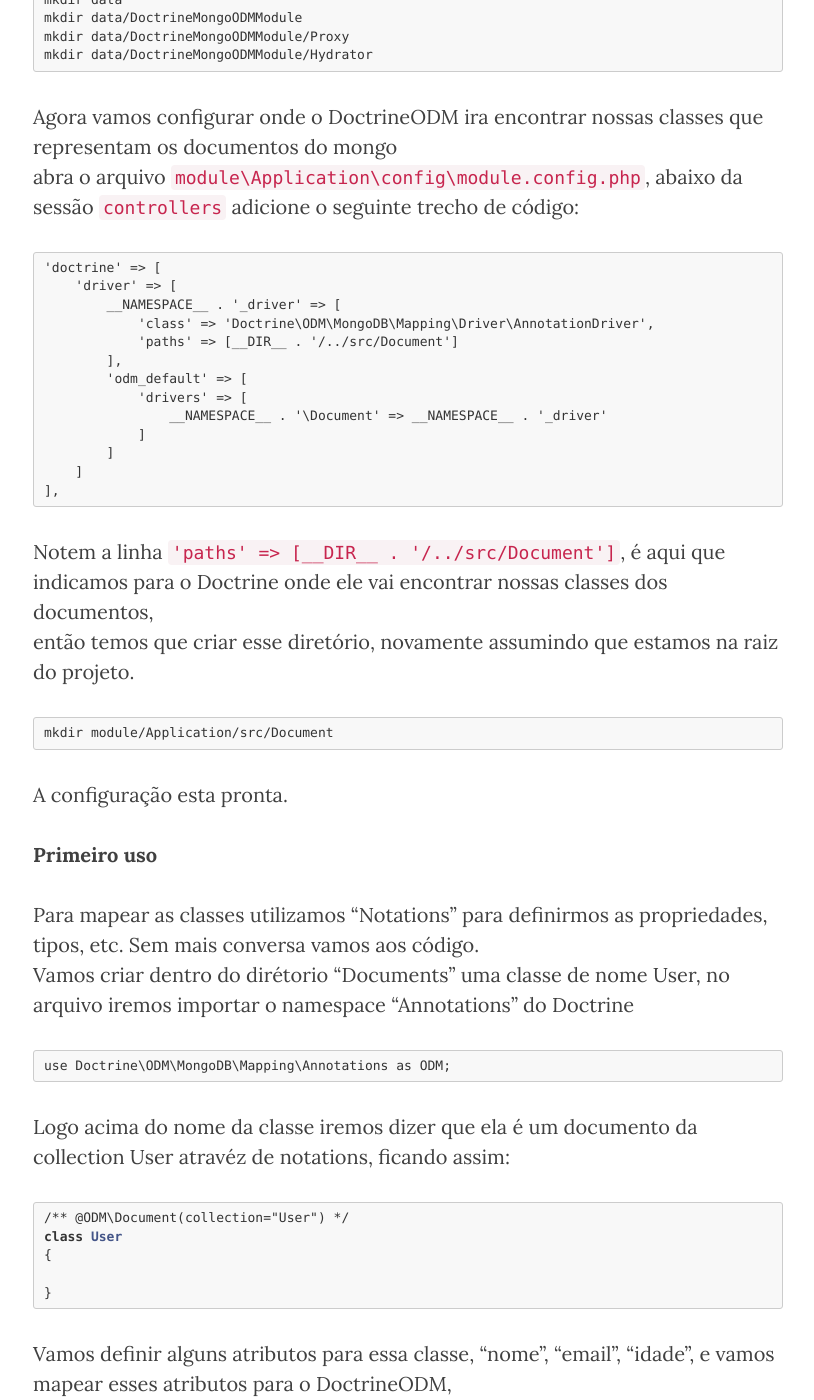
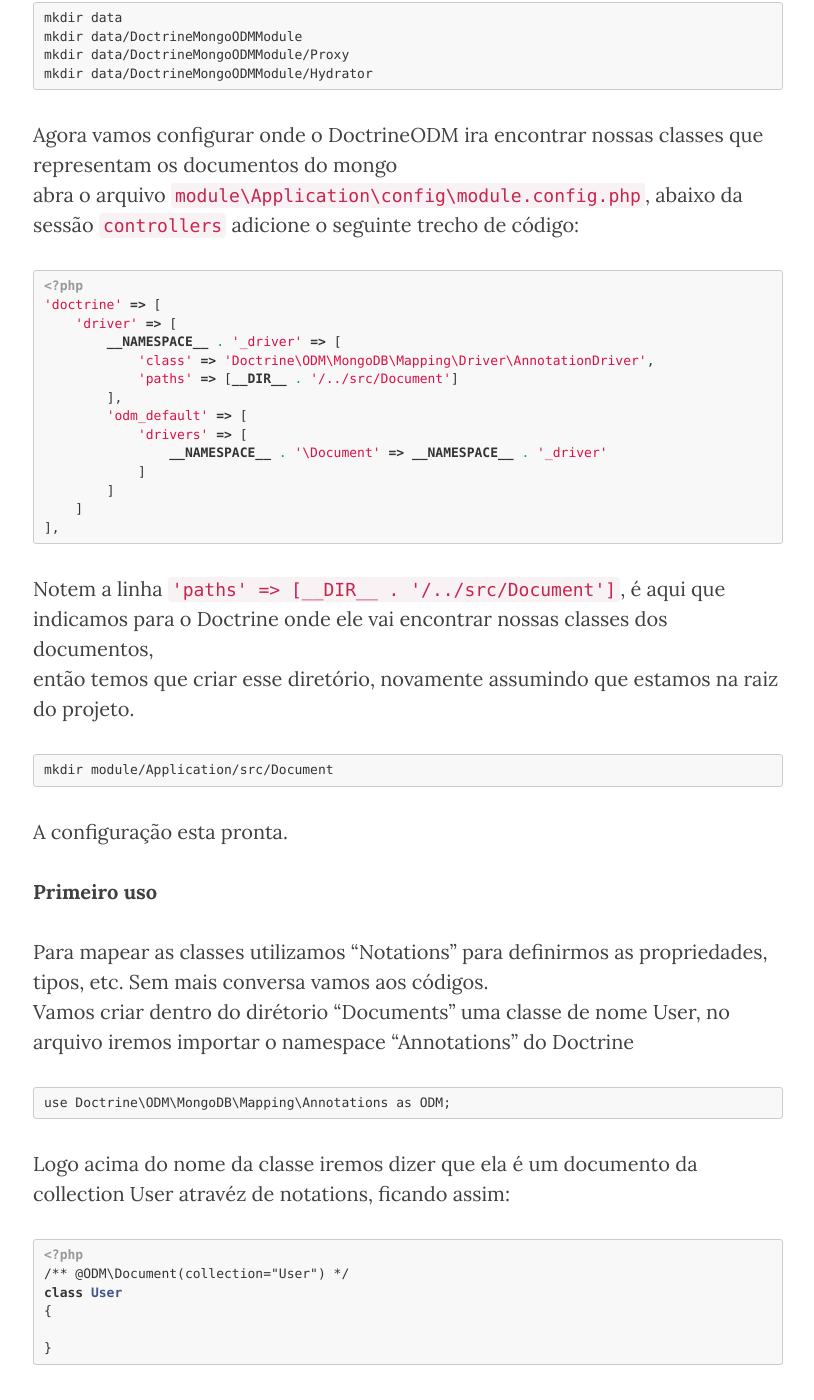
Before and after one commit to brasil-php/blog, a Jekyll site: the page built from _posts/2017-08-20-Doctrine-MongoDB-ODM-ZF3-Part01.markdown, in a window 1280 px wide and 1400 px high, scrolled down 3112 px. Shown: the whole window, without its empty margins (232-1046 px from the left). Built offline with Jekyll 4.4.1, drawn with Linux system fonts in a browser that asks for light colours; some of the changed text lies outside the part shown.

Commit message:
Update 2017-08-20-Doctrine-MongoDB-ODM-ZF3-Part01.markdown
Ajustado alguns erros de escrita e o destaque para trechos de código em php.

````diff
--- a/_posts/2017-08-20-Doctrine-MongoDB-ODM-ZF3-Part01.markdown
+++ b/_posts/2017-08-20-Doctrine-MongoDB-ODM-ZF3-Part01.markdown
@@ -89,6 +89,7 @@
 coloquei a seguinte configuração:
 
 ```php
+<?php
 'connection' => array(
     'odm_default' => array(
         'server'           => 'localhost',
@@ -115,7 +116,8 @@
 abra o arquivo `module\Application\config\module.config.php`, abaixo da sessão `controllers` adicione o seguinte trecho
 de código:
 
-```
+```php
+<?php
 'doctrine' => [
     'driver' => [
         __NAMESPACE__ . '_driver' => [
@@ -141,16 +143,15 @@
 
 **Primeiro uso**
 
-Para mapear as classes utilizamos "Notations" para definirmos as propriedades, tipos, etc. Sem mais conversa vamos aos código.
+Para mapear as classes utilizamos "Notations" para definirmos as propriedades, tipos, etc. Sem mais conversa vamos aos códigos.
 Vamos criar dentro do dirétorio "Documents" uma classe de nome User, no arquivo iremos importar o namespace "Annotations" do Doctrine
-
 ```
 use Doctrine\ODM\MongoDB\Mapping\Annotations as ODM;
 ```
 
 Logo acima do nome da classe iremos dizer que ela é um documento da collection User atravéz de notations, ficando assim:
-
 ```php
+<?php
 /** @ODM\Document(collection="User") */
 class User
 {
@@ -160,7 +161,6 @@
 
 Vamos definir alguns atributos para essa classe, "nome", "email", "idade", e vamos mapear esses atributos para o DoctrineODM,
 a classe final ficando dessa forma:
-
 ```php
 <?php
 
@@ -237,6 +236,7 @@
 No arquivo `module/Application/config/module.config.php`, na linha `40` até `46` deixe esse trecho de código como este:
 
 ```php
+<?php
 'controllers' => [
     'factories' => [
         Controller\IndexController::class => function ($sm){
@@ -249,6 +249,7 @@
 vamos acrecentar o seguinte código acima do método indexAction:
 
 ```php
+<?php
 private $sm;
 
 function __construct($sm)
@@ -263,6 +264,7 @@
 Vamos acrescentar o o seguinte código na `indexAction` existente nesse controller:
 
 ```php
+<?php
 $documentManager = $this->sm->get('doctrine.documentmanager.odm_default');
 
 $newUser = new User();
@@ -278,6 +280,7 @@
 Ficando desta forma
 
 ```php
+<?php
 public function indexAction()
 {
     $documentManager = $this->sm->get('doctrine.documentmanager.odm_default');
@@ -298,11 +301,13 @@
 
 Na linha `25` estamos recuperando o DocumentManager do DoctrineODM, responsável pelas transações do banco;
 ```php
+<?php
 $documentManager = $this->sm->get('doctrine.documentmanager.odm_default');
 ```
 
 Da linha `27` até a `31` estamos instanciando e setando os atributos de um usuário;
 ```php
+<?php
 $newUser = new User();
 
 $newUser->setNome("Jociel Souza");
@@ -312,6 +317,7 @@
 
 Na linha `33` e `34` estamos persistindo e commitando a mudança para o banco de dados
 ```php
+<?php
 $documentManager->persist($newUser);
 $documentManager->flush();
 ```
@@ -322,6 +328,7 @@
 
 Agora vamos comentar esse código da linha `27` até a `34` e acrescentar o seguinte:
 ```php
+<?php
 $user = $documentManager->find(User::class, "5999fb484d1d3443c01cd4f1");
 
 var_dump($user);
@@ -329,6 +336,7 @@
 ```
 Ficando desta forma
 ```php
+<?php
 public function indexAction()
 {
     $documentManager = $this->sm->get('doctrine.documentmanager.odm_default');
@@ -354,6 +362,7 @@
 
 Na linha `37` estamos recuperando um documento do tipo `User` com o ID que passamos
 ```php
+<?php
 $user = $documentManager->find(User::class, "5999fb484d1d3443c01cd4f1");
 ```
 
````
Also changed, not shown: other parts of _posts/2017-08-20-Doctrine-MongoDB-ODM-ZF3-Part01.markdown (+3 -4 lines).
